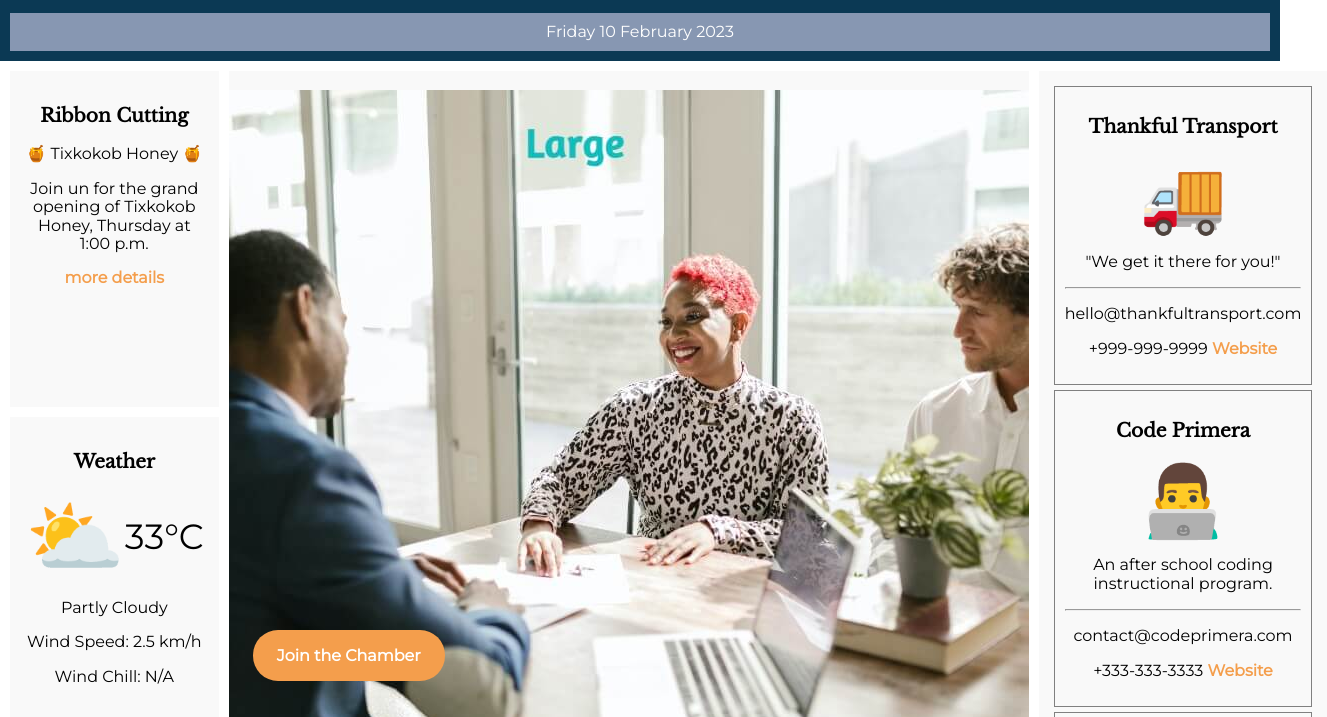
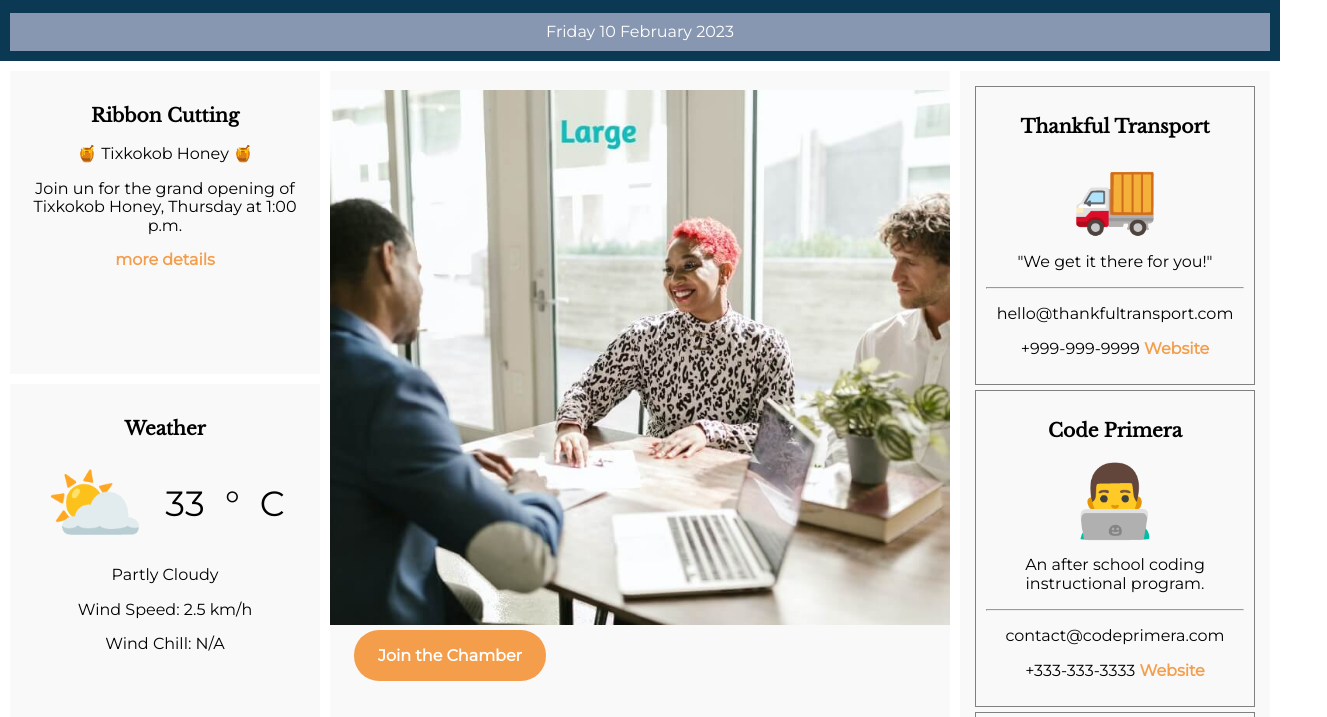
Before and after one commit to MonicaBarreraC/wdd230, a plain HTML site: page chamber/index.html in a window 1280 px wide. Shown: the part 83-800 px from the top of the page, 1327 px wide, since content can reach past the window. Drawn offline with nearby package versions, Linux system fonts and the light colour scheme.

Commit message:
Images Fixing alignment with website

```diff
--- a/chamber/index.html
+++ b/chamber/index.html
@@ -81,9 +81,9 @@
 
                 <div class="join-hero-button"><a href="#">Join the Chamber</a></div>
                 <picture>
-                    <source media="(max-width: 32.5em)" srcset="images/wdd230-small.jpg">
+                    <source media="(max-width: 550px)" srcset="images/wdd230-small.jpg">
                     <source media="(max-width: 65em)" srcset="images/wdd230-medium.jpg">
-                    <img src="images/wdd230-large.jpg" alt="Three people in a meeting">
+                    <img class="hero-img" src="images/wdd230-large.jpg" alt="Three people in a meeting">
                 </picture>
 
             </section>
--- a/chamber/styles/base.css
+++ b/chamber/styles/base.css
@@ -179,8 +179,8 @@
         padding: 0;
     }
 
-    .hero picture img {
-        /*width: 100%;*/
+    .hero-img {
+        width: 100%;
     }
 
     .join-hero-button {
```
